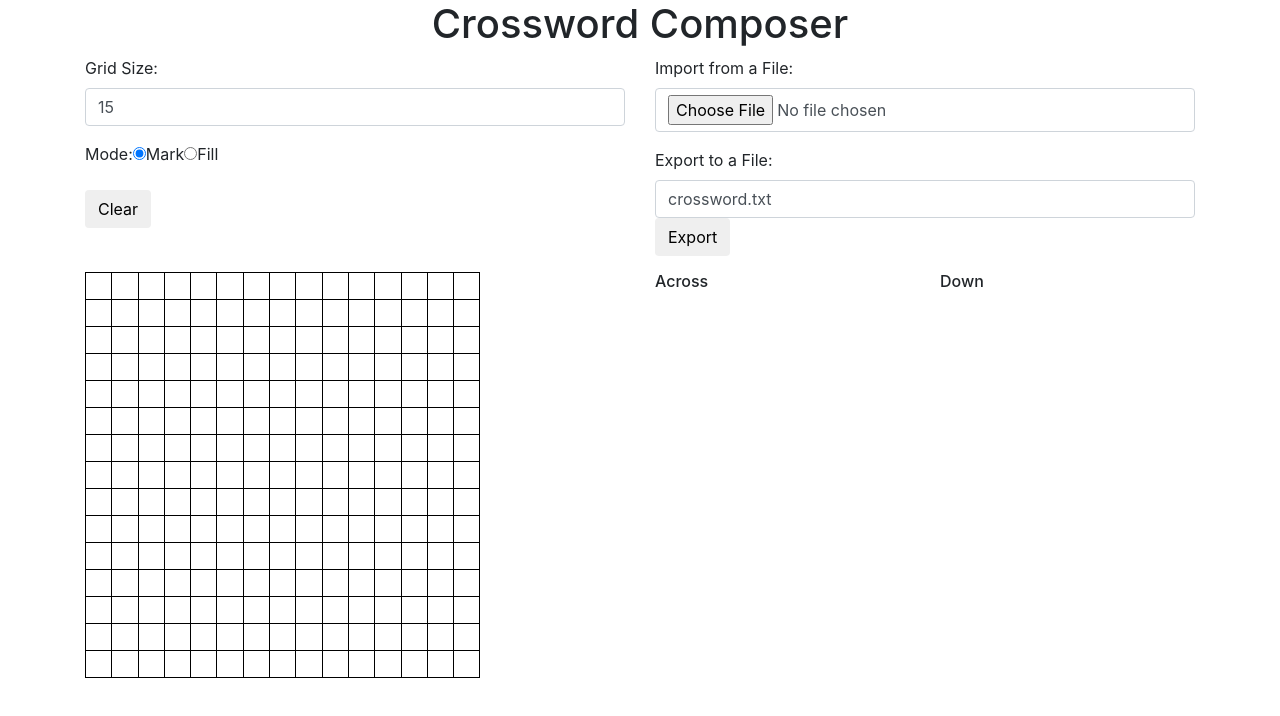
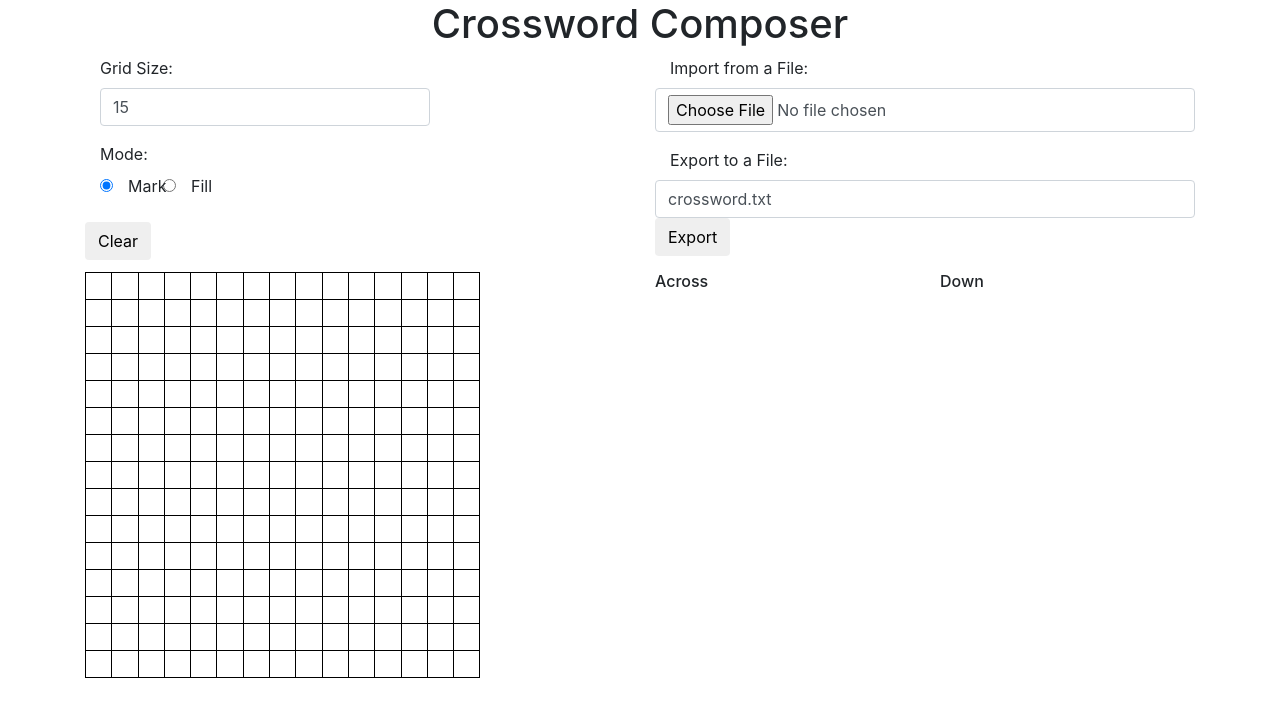
Before and after one commit to ravichandrae/cw-composer, a React (Create React App) app: page / in a window 1280 px wide. Shown: the top 716 px of the page. Built offline with nearby package versions, Linux system fonts and the light colour scheme.

Commit message:
Bug fixing

```diff
--- a/src/components/Clues.js
+++ b/src/components/Clues.js
@@ -10,7 +10,7 @@ export default function Clues(props) {
   function handleClueChange(direction, clue) {
     props.clueChangeHandler(direction, clue);
   }
-
+  console.log(JSON.stringify(props.data));
   return (
     <div className="col-sm-6">
       <div className="row">
@@ -18,7 +18,7 @@ export default function Clues(props) {
           <h6> Across </h6>
           {props.data.map((row, i) =>
             row.map((cell, j) =>
-              cell.across !== null ? (
+              (cell.across != null)? (
                 <Clue
                   data={cell}
                   key={`across_${i}_${j}`}
@@ -37,10 +37,10 @@ export default function Clues(props) {
           <h6> Down </h6>
           {props.data.map((row, i) =>
             row.map((cell, j) =>
-              cell.down !== null ? (
+              (cell.down != null)? (
                 <Clue
                   data={cell}
-                  key={`across_${i}_${j}`}
+                  key={`down${i}_${j}`}
                   row={i}
                   col={j}
                   direction="down"
--- a/src/components/Controls.js
+++ b/src/components/Controls.js
@@ -120,11 +120,11 @@ export default function Controls(props) {
       }
       gridData.push(row);
     }
-    generateCellNumbers(gridData);
+    let newGridData = generateCellNumbers(gridData);
     if (dataSplit[1] && dataSplit[2]) {
-      fillClues(dataSplit[1].trim(), dataSplit[2].trim(), gridData);
+      fillClues(dataSplit[1].trim(), dataSplit[2].trim(), newGridData);
     }
-    return gridData;
+    return newGridData;
   }
 
   function fillClues(acrossClues, downClues, gridData) {
@@ -139,7 +139,7 @@ export default function Controls(props) {
           gridData[i][j].across = acrossClueLines[acrossClueIndex];
           acrossClueIndex++;
         }
-        if (gridData[i][j].down != null) {
+        if (gridData[i][j].down !== null) {
           gridData[i][j].down = downClueLines[downClueIndex];
           downClueIndex++;
         }
@@ -151,7 +151,8 @@ export default function Controls(props) {
     <div className="row">
       <div className="col-sm-6">
         <div className="form-group">
-          <label>Grid Size:</label>
+          <label className="control-label col-sm-4">Grid Size:</label>
+          <div className="col-sm-8">
             <input
               type="number"
               value={gridSize}
@@ -159,8 +160,10 @@ export default function Controls(props) {
               className="form-control"
             />
           </div>
+        </div>
         <div className="form-group">
-          <label>Mode:</label>
+          <label className="control-label col-sm-4">Mode:</label>
+          <div className="control-label col-sm-4">
             <input
               type="radio"
               value="mark"
@@ -168,7 +171,7 @@ export default function Controls(props) {
               onChange={modeChangeHandler}
               checked={mode === "mark" ? true : false}
             />
-          Mark
+            <label className="control-label col-sm-4">Mark</label>
             <input
               type="radio"
               value="fill"
@@ -176,7 +179,8 @@ export default function Controls(props) {
               onChange={modeChangeHandler}
               checked={mode === "fill" ? true : false}
             />
-          Fill
+            <label className="control-label col-sm-4">Fill</label>
+          </div>
         </div>
         <div>
         <button onClick={() => props.clearGridHandler()} className="btn btn-default">
@@ -186,11 +190,11 @@ export default function Controls(props) {
       </div>
       <div className="col-sm-6">
         <div className="form-group">
-          <label>Import from a File:</label>
+          <label className="control-label col-sm-4">Import from a File:</label>
           <input type="file" onChange={uploadFile} className="form-control" />
         </div>
         <div className="form-group">
-          <label>Export to a File:</label>
+          <label className="control-label col-sm-4">Export to a File:</label>
           <input
             type="text"
             value={downloadFileName}
--- a/src/components/Crossword.js
+++ b/src/components/Crossword.js
@@ -20,18 +20,17 @@ export default function Crossword() {
   function handleGridSizeChange(size) {
     setGridSize(size);
     let adjustedData = adjustGridData(size);
-    generateCellNumbers(adjustedData);
-    setGridData(adjustedData);
+    let newGridData = generateCellNumbers(adjustedData);
+    setGridData(newGridData);
   }
 
   const [mode, setMode] = useState("mark");
 
   function handleModeChange(changedMode) {
-    let data = JSON.parse(JSON.stringify(gridData));
     setMode(changedMode);
     if (changedMode === "fill") {
-      generateCellNumbers(data);
-      setGridData(data);
+      let newGridData = generateCellNumbers(gridData);
+      setGridData(newGridData);
     }
   }
 
@@ -79,10 +78,9 @@ export default function Crossword() {
   const [gridData, setGridData] = useState(getInitialCellData());
 
   function handleStateChange(changedData) {
-    let data = JSON.parse(JSON.stringify(gridData));
-    data[changedData.row][changedData.col] = changedData.cell;
-    generateCellNumbers(data);
-    setGridData(data);
+    gridData[changedData.row][changedData.col] = changedData.cell;
+    let newGridData = generateCellNumbers(gridData);
+    setGridData(newGridData);
   }
 
   function clearGrid() {
--- a/src/components/Utils.js
+++ b/src/components/Utils.js
@@ -1,32 +1,46 @@
 export function generateCellNumbers(grid) {
+  let newGrid = [];
   var cellNumber = 1;
   for (var i = 0; i < grid.length; i++) {
-    for (var j = 0; j < grid[i].length; j++) {
-      var needCellNumber = false;
-      if (needCellNumberAcross(grid, i, j)) {
-        grid[i][j].cellNumber = cellNumber.toString();
-        grid[i][j].across = "";
-        grid[i][j].down = null;
+    let newRow = [];
+    for(var j = 0; j < grid[i].length; j++) {
+      let newCell = {};
+      let needCellNumber = false;
+      newCell.content = grid[i][j].content;
+      newCell.isBlocked = grid[i][j].isBlocked;
+
+      let isClueNeededAcross = needClueAcross(grid, i, j);
+      let isClueNeededDown = needClueDown(grid, i, j);
+      if (isClueNeededAcross && isClueNeededDown) {
+        //If previous grid contains a clue, retain it; happens when we load the grid from a file
+        //Otherwise initialize them with empty string
+        newCell.across = grid[i][j].across? grid[i][j].across: "";
+        newCell.down = grid[i][j].down? grid[i][j].down: ""
         needCellNumber = true;
+      } else if(isClueNeededAcross) {
+        newCell.across = grid[i][j].across? grid[i][j].across: "";
+        newCell.down = null;
+        needCellNumber = true;
+      } else if(isClueNeededDown) {
+        newCell.down = grid[i][j].down? grid[i][j].down: "";
+        newCell.across = null;
+        needCellNumber = true;
+      } else {
+        newCell.across = null;
+        newCell.down = null;
       }
-      if (needCellNumberDown(grid, i, j)) {
-        grid[i][j].cellNumber = cellNumber.toString();
-        if (!needCellNumber) grid[i][j].across = null;
-        grid[i][j].down = "";
-        needCellNumber = true;
+      if(needCellNumber) {
+        newCell.cellNumber = cellNumber.toString();
+        cellNumber += 1;
       }
-      if (needCellNumber) {
-        cellNumber++;
-      } else {
-        grid[i][j].cellNumber = "";
-        grid[i][j].across = null;
-        grid[i][j].down = null;
-      }
+      newRow.push(newCell);
     }
+    newGrid.push(newRow);
   }
+  return newGrid;
 }
 
-function needCellNumberAcross(data, i, j) {
+function needClueAcross(data, i, j) {
   if (data[i][j].isBlocked) return false;
   if (isLeftCellBlocked(data, i, j)) {
     if (isRightCellBlocked(data, i, j)) {
@@ -40,7 +54,7 @@ function needCellNumberAcross(data, i, j) {
   return false;
 }
 
-function needCellNumberDown(data, i, j) {
+function needClueDown(data, i, j) {
   if (data[i][j].isBlocked) return false;
   if (isTopCellBlocked(data, i, j) && !isBottomCellBlocked(data, i, j))
     return true;
```
Lines whose indentation alone changed are shown as unchanged.
